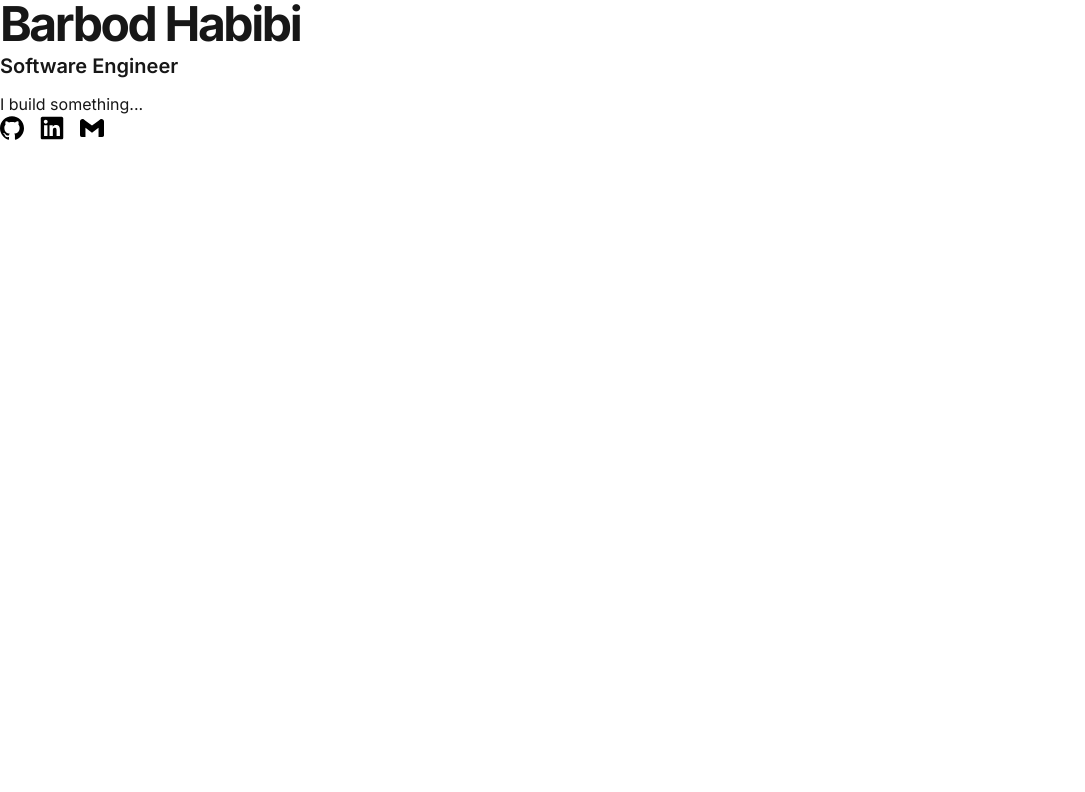
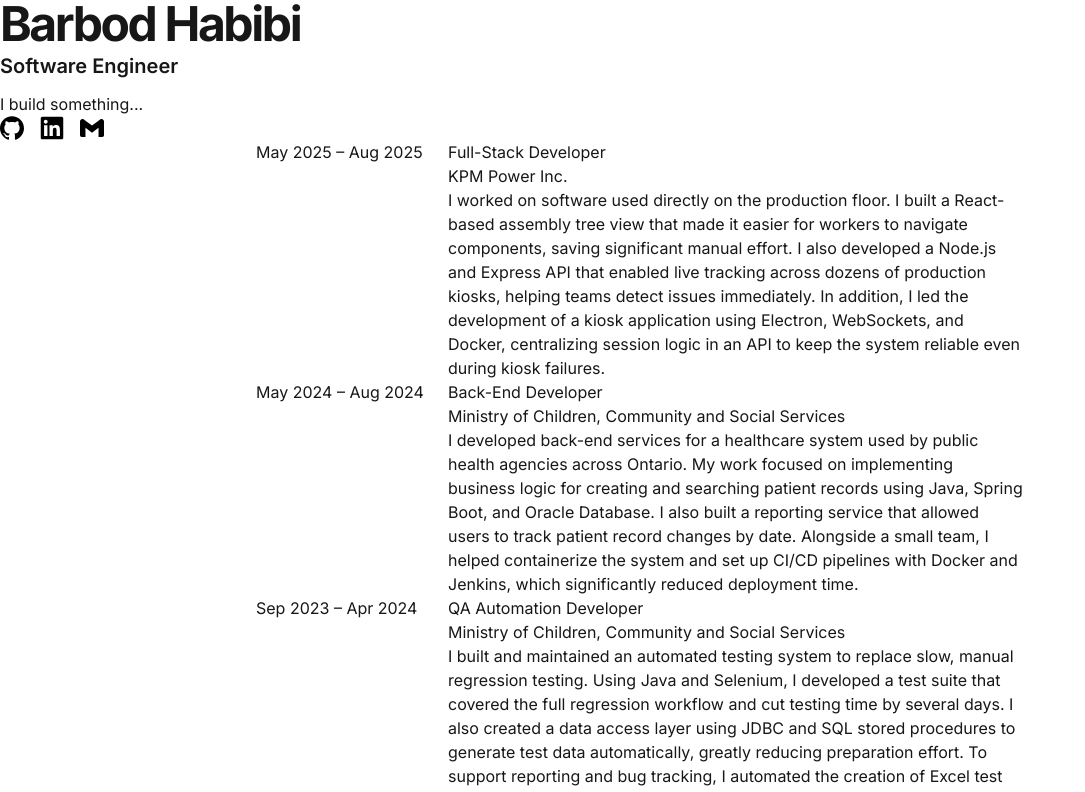
Before and after one commit to Bitstachio/portfolio, a Next.js app: page / in a window 1280 px wide. Shown: the top 792 px of the page, without its empty margins (0-1085 px from the left). Built offline with nearby package versions, Linux system fonts and the light colour scheme.

Commit message:
Set up experience section structure, types, constants, utils

```diff
--- /dev/null
+++ b/components/sections/experience/ExperienceCard/ExperienceCard.tsx
@@ -0,0 +1,38 @@
+import { dateFormatter } from "@/utils/date";
+
+type TExperienceCardProps = {
+  title: string;
+  company: string;
+  description: string;
+  startDate: Date;
+  endDate?: Date;
+  url: string;
+};
+
+const ExperienceCard = ({ title, company, description, startDate, endDate, url }: TExperienceCardProps) => (
+  <article className="relative mx-auto max-w-3xl">
+    <a
+      href={url}
+      target="_blank"
+      rel="noopener noreferrer"
+      className="absolute inset-0 z-10"
+      aria-label={`${title} at ${company}`}
+    />
+
+    <div className="flex gap-6">
+      <div className="w-42 flex-shrink-0">
+        <p>
+          {dateFormatter.format(startDate)} &ndash; {dateFormatter.format(endDate)}
+        </p>
+      </div>
+
+      <div>
+        <h3>{title}</h3>
+        <p>{company}</p>
+        <p>{description}</p>
+      </div>
+    </div>
+  </article>
+);
+
+export default ExperienceCard;
--- /dev/null
+++ b/components/sections/experience/Experiences/Experiences.constants.ts
@@ -0,0 +1,68 @@
+import { TCompany, TExperience } from "./Experiences.types";
+
+const companies: Record<string, TCompany> = {
+  kpm: {
+    name: "KPM Power Inc.",
+    url: "https://www.kpmpower.com/",
+  },
+  mccss: {
+    name: "Ministry of Children, Community and Social Services",
+    url: "https://www.ontario.ca/page/ministry-children-community-and-social-services",
+  },
+  cmg: {
+    name: "York University | Conceptual Modelling Group",
+    url: "https://hdl.handle.net/10315/39447",
+  },
+  aimmlab: {
+    name: "York University | AI & Mathematical Modelling Lab",
+    url: "https://aimmlab.org/",
+  },
+};
+
+export const experiences: TExperience[] = [
+  {
+    id: "kpm-fullstack-dev-2025-06",
+    title: "Full-Stack Developer",
+    company: companies.kpm,
+    description:
+      "I worked on software used directly on the production floor. I built a React-based assembly tree view that made it easier for workers to navigate components, saving significant manual effort. I also developed a Node.js and Express API that enabled live tracking across dozens of production kiosks, helping teams detect issues immediately. In addition, I led the development of a kiosk application using Electron, WebSockets, and Docker, centralizing session logic in an API to keep the system reliable even during kiosk failures.",
+    startDate: new Date(2025, 4, 1),
+    endDate: new Date(2025, 7, 31),
+  },
+  {
+    id: "mccss-backend-dev-2024-06",
+    title: "Back-End Developer",
+    company: companies.mccss,
+    description:
+      "I developed back-end services for a healthcare system used by public health agencies across Ontario. My work focused on implementing business logic for creating and searching patient records using Java, Spring Boot, and Oracle Database. I also built a reporting service that allowed users to track patient record changes by date. Alongside a small team, I helped containerize the system and set up CI/CD pipelines with Docker and Jenkins, which significantly reduced deployment time.",
+    startDate: new Date(2024, 4, 1),
+    endDate: new Date(2024, 7, 31),
+  },
+  {
+    id: "mccss-qa-automation-2023-10",
+    title: "QA Automation Developer",
+    company: companies.mccss,
+    description:
+      "I built and maintained an automated testing system to replace slow, manual regression testing. Using Java and Selenium, I developed a test suite that covered the full regression workflow and cut testing time by several days. I also created a data access layer using JDBC and SQL stored procedures to generate test data automatically, greatly reducing preparation effort. To support reporting and bug tracking, I automated the creation of Excel test reports using Apache POI.",
+    startDate: new Date(2023, 8, 1),
+    endDate: new Date(2024, 3, 30),
+  },
+  {
+    id: "cmg-research-assistant-2024-06",
+    title: "Research Assistant",
+    company: companies.cmg,
+    description:
+      "I worked on a research project focused on blockchain consensus protocols. I developed a Java-based simulator that modeled an abstract Bitcoin network and proof-of-work mechanism. I also refactored existing codebases to improve structure and maintainability, integrated Maven for builds, and added unit testing with Mockito and PowerMock. To reduce boilerplate and improve readability, I introduced Lombok across the project.",
+    startDate: new Date(2024, 4, 1),
+    endDate: new Date(2024, 7, 31),
+  },
+  {
+    id: "aimmlab-research-assistant-2023-06",
+    title: "Research Assistant",
+    company: companies.aimmlab,
+    description:
+      "I contributed to a research project on infectious disease modeling. I built a simulator in Python using NetworkX and NumPy to study how diseases spread through networks. I also collected and cleaned large-scale forum data, processing millions of messages using BeautifulSoup and pandas to support topic modeling and analysis.",
+    startDate: new Date(2023, 4, 1),
+    endDate: new Date(2023, 7, 31),
+  },
+];
--- /dev/null
+++ b/components/sections/experience/Experiences/Experiences.tsx
@@ -0,0 +1,20 @@
+import ExperienceCard from "../ExperienceCard/ExperienceCard";
+import { experiences } from "./Experiences.constants";
+
+const Experiences = () => (
+  <section>
+    {experiences.map((experience) => (
+      <ExperienceCard
+        key={experience.id}
+        title={experience.title}
+        company={experience.company.name}
+        description={experience.description}
+        startDate={experience.startDate}
+        endDate={experience.endDate}
+        url={experience.company.url}
+      />
+    ))}
+  </section>
+);
+
+export default Experiences;
--- a/src/app/page.tsx
+++ b/src/app/page.tsx
@@ -1,4 +1,5 @@
 import Connect from "../../components/sections/Connect/Connect";
+import Experiences from "../../components/sections/experience/Experiences/Experiences";
 import Intro from "../../components/sections/Intro/Intro";
 
 export default function Home() {
@@ -8,7 +9,9 @@
         <Intro />
         <Connect />
       </header>
-      <section></section>
+      <section>
+        <Experiences />
+      </section>
     </main>
   );
 }
--- /dev/null
+++ b/src/utils/date.ts
@@ -0,0 +1,4 @@
+export const dateFormatter = new Intl.DateTimeFormat("en-US", {
+  month: "short",
+  year: "numeric",
+});
```
Also changed, not shown: components/sections/experience/Experiences/Experiences.types.ts (added, +13 -0 lines).
